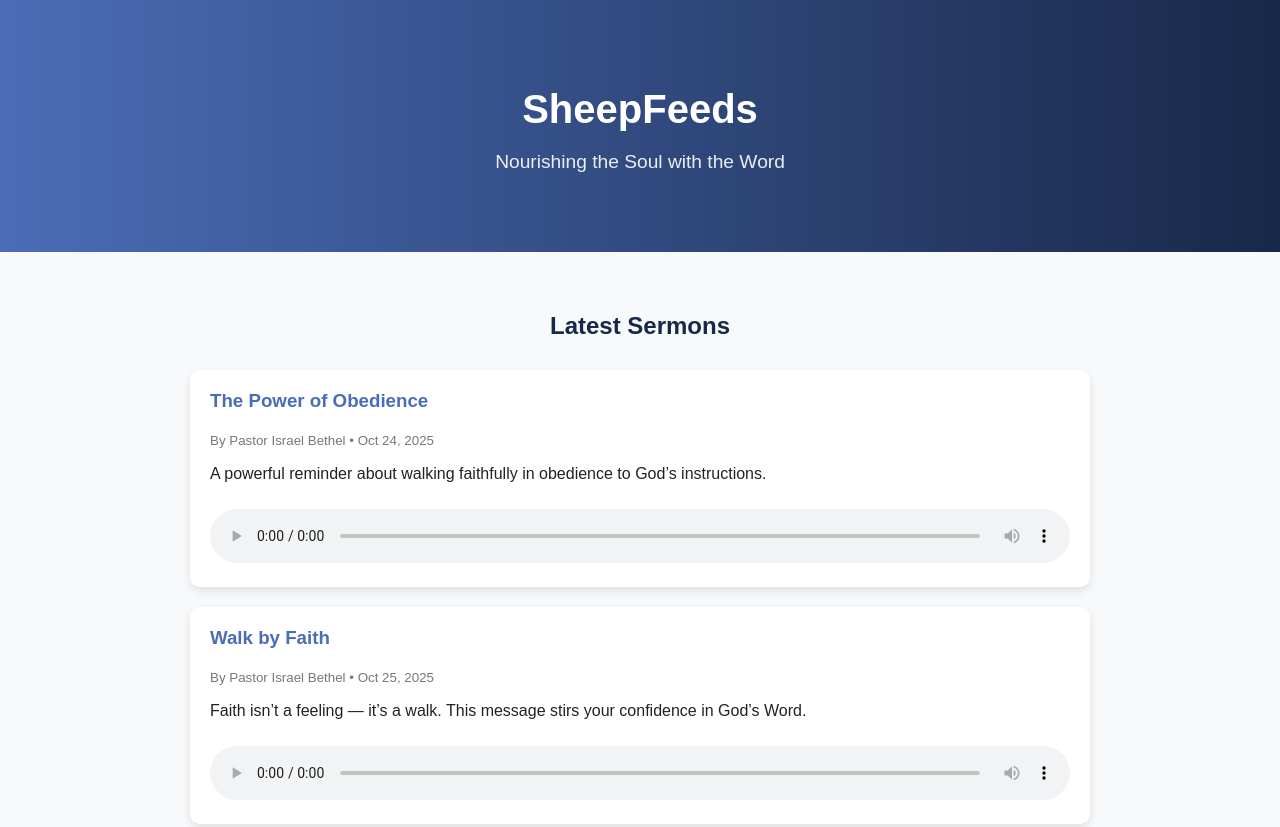
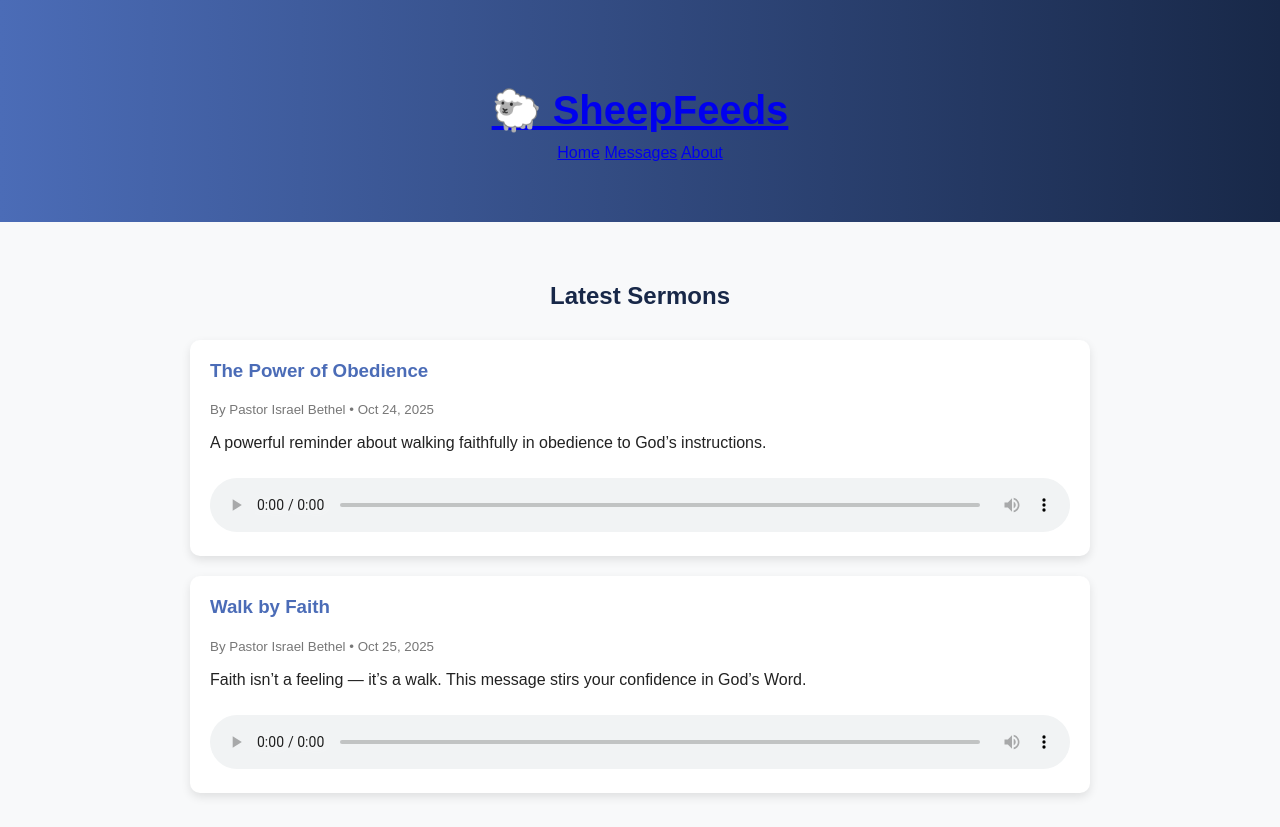
Before and after one commit to thesheepfeeds-max/sheepfeeds, a plain HTML site: page index.html in a window 1280 px wide. Shown: the top 827 px of the page. Drawn offline with Linux system fonts and the light colour scheme.

Commit message:
Update index.html

```diff
--- a/index.html
+++ b/index.html
@@ -78,9 +78,13 @@
   </style>
 </head>
 <body>
-  <header>
-    <h1>SheepFeeds</h1>
-    <p>Nourishing the Soul with the Word</p>
+ <header>
+  <h1><a href="index.html">🐑 SheepFeeds</a></h1>
+  <nav class="nav-links">
+    <a href="index.html">Home</a>
+    <a href="messages.html">Messages</a>
+    <a href="about.html">About</a>
+  </nav>
   </header>
 
   <section class="section">
```
